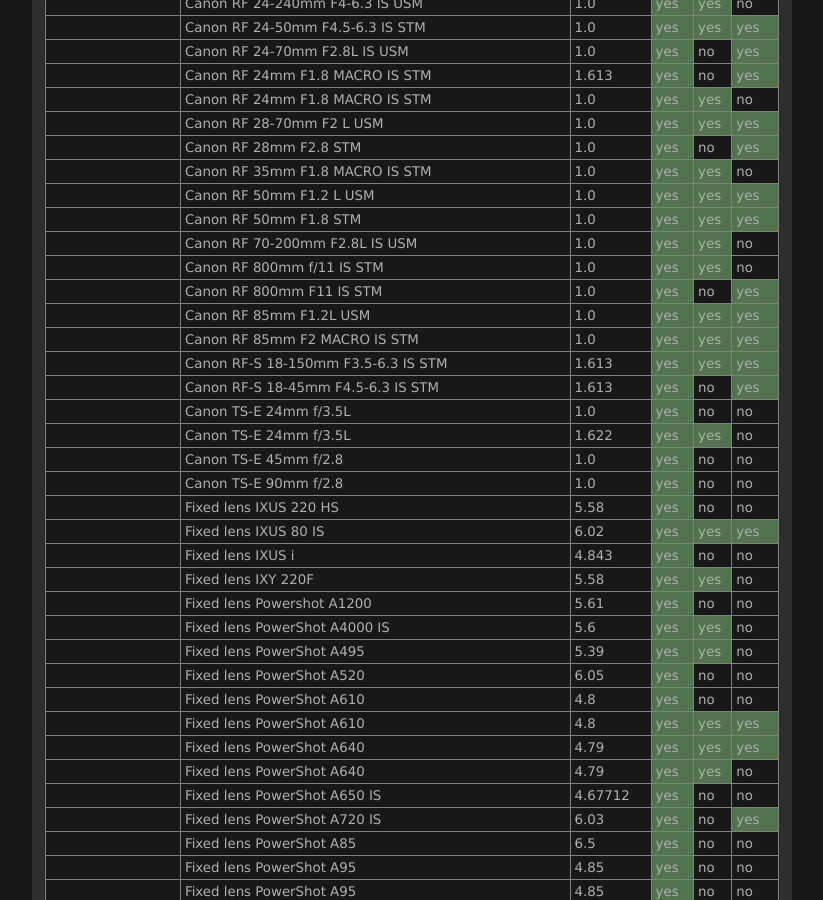
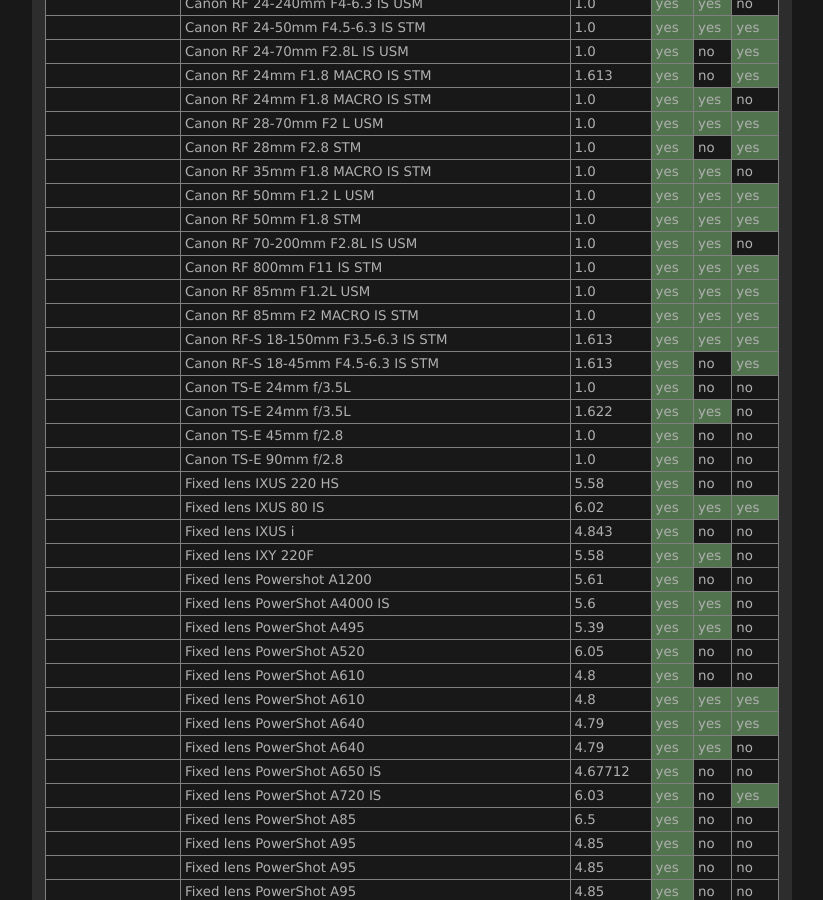
Before and after one commit to lensfun/lensfun.github.io, a Jekyll site: the page built from _posts/lenslist/2999-12-31-Lenslist-master.md, in a window 1280 px wide and 900 px high, scrolled down 4881 px. Shown: the whole window, without its empty margins (284-1107 px from the left). Built offline with Jekyll 4.4.1, drawn with Linux system fonts in a browser that asks for light colours.

Commit message:
Update master lens list from GitHub Actions

```diff
--- a/_posts/lenslist/2999-12-31-Lenslist-master.md
+++ b/_posts/lenslist/2999-12-31-Lenslist-master.md
@@ -201,8 +201,7 @@ This list was generated on 2024-11-28 from current Lensfun sources. Your Lensfun
 <tr class="lenslist-bg2"><td></td><td>Canon RF 50mm F1.2 L USM</td><td>1.0</td><td class="lenslist-highlight lenslist-check">yes</td><td class="lenslist-highlight lenslist-check">yes</td><td class="lenslist-highlight lenslist-check">yes</td></tr>
 <tr class="lenslist-bg2"><td></td><td>Canon RF 50mm F1.8 STM</td><td>1.0</td><td class="lenslist-highlight lenslist-check">yes</td><td class="lenslist-highlight lenslist-check">yes</td><td class="lenslist-highlight lenslist-check">yes</td></tr>
 <tr class="lenslist-bg2"><td></td><td>Canon RF 70-200mm F2.8L IS USM</td><td>1.0</td><td class="lenslist-highlight lenslist-check">yes</td><td class="lenslist-highlight lenslist-check">yes</td><td class="lenslist-check">no</td></tr>
-<tr class="lenslist-bg2"><td></td><td>Canon RF 800mm f/11 IS STM</td><td>1.0</td><td class="lenslist-highlight lenslist-check">yes</td><td class="lenslist-highlight lenslist-check">yes</td><td class="lenslist-check">no</td></tr>
-<tr class="lenslist-bg2"><td></td><td>Canon RF 800mm F11 IS STM</td><td>1.0</td><td class="lenslist-highlight lenslist-check">yes</td><td class="lenslist-check">no</td><td class="lenslist-highlight lenslist-check">yes</td></tr>
+<tr class="lenslist-bg2"><td></td><td>Canon RF 800mm F11 IS STM</td><td>1.0</td><td class="lenslist-highlight lenslist-check">yes</td><td class="lenslist-highlight lenslist-check">yes</td><td class="lenslist-highlight lenslist-check">yes</td></tr>
 <tr class="lenslist-bg2"><td></td><td>Canon RF 85mm F1.2L USM</td><td>1.0</td><td class="lenslist-highlight lenslist-check">yes</td><td class="lenslist-highlight lenslist-check">yes</td><td class="lenslist-highlight lenslist-check">yes</td></tr>
 <tr class="lenslist-bg2"><td></td><td>Canon RF 85mm F2 MACRO IS STM</td><td>1.0</td><td class="lenslist-highlight lenslist-check">yes</td><td class="lenslist-highlight lenslist-check">yes</td><td class="lenslist-highlight lenslist-check">yes</td></tr>
 <tr class="lenslist-bg2"><td></td><td>Canon RF-S 18-150mm F3.5-6.3 IS STM</td><td>1.613</td><td class="lenslist-highlight lenslist-check">yes</td><td class="lenslist-highlight lenslist-check">yes</td><td class="lenslist-highlight lenslist-check">yes</td></tr>
```
